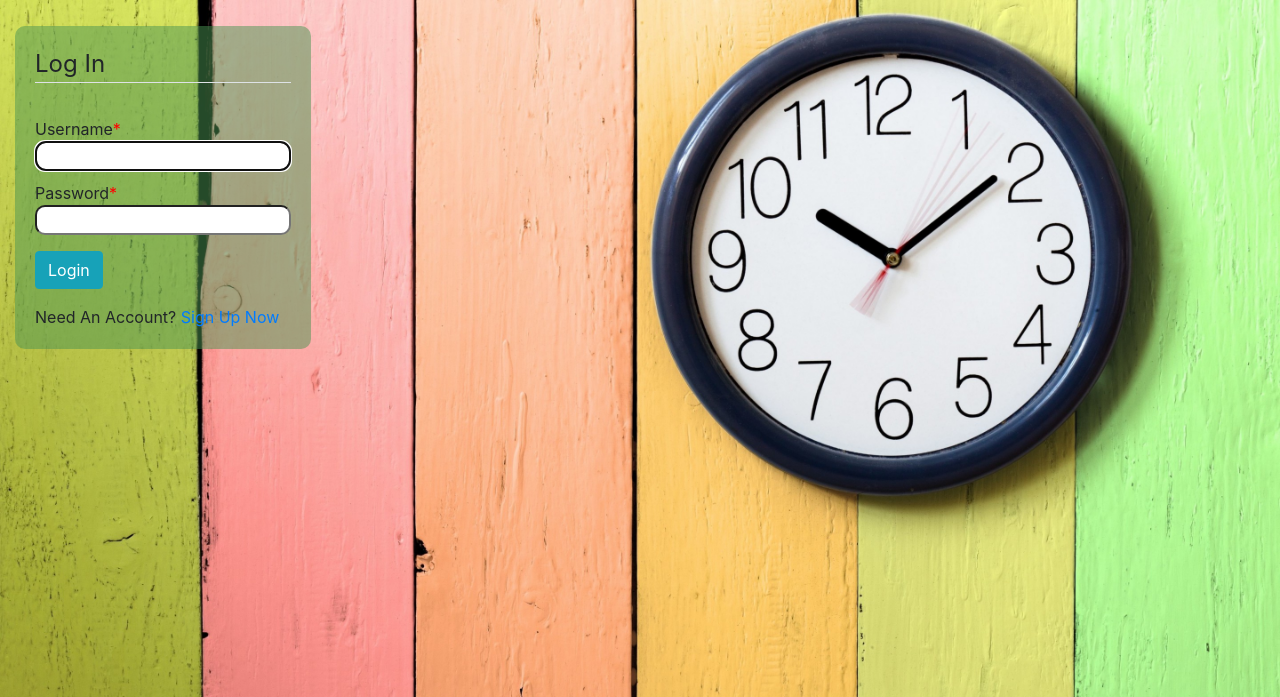
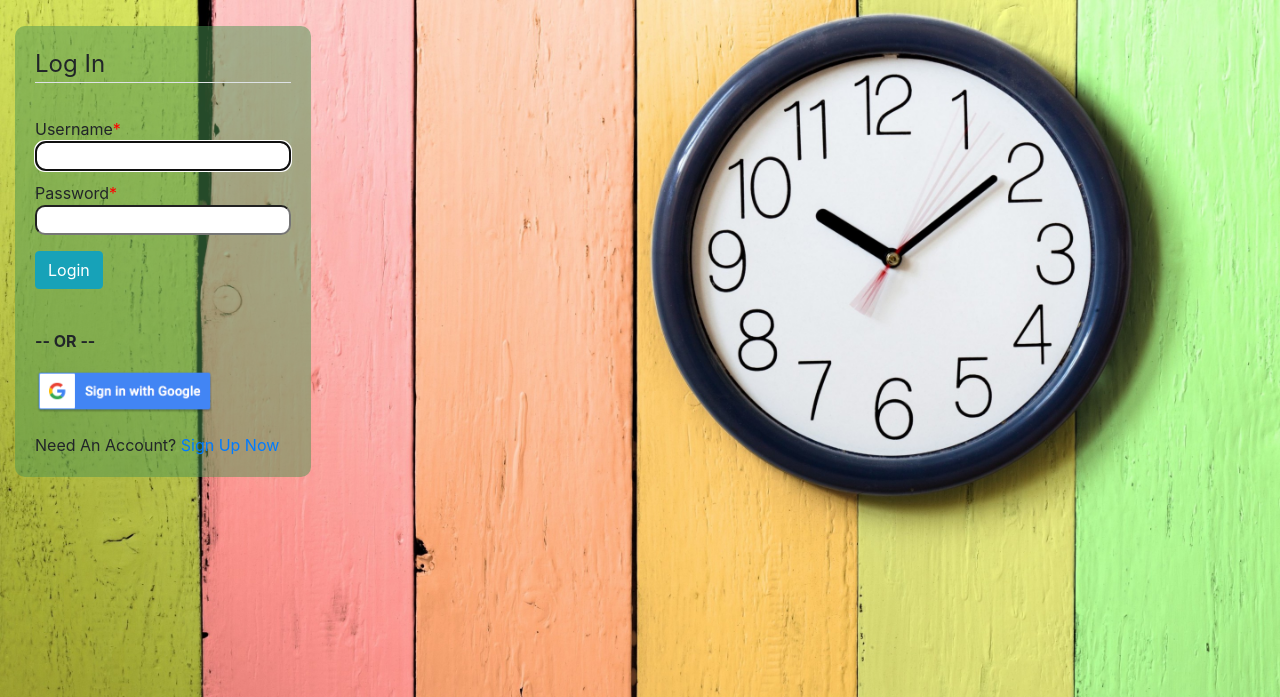
Before and after one commit to mozaffari-sadaf/Todolist-Django, a Django app: page /login/ in a window 1280 px wide. Shown: the top 697 px of the page. Run offline with Django 3.2, Linux system fonts and the light colour scheme; some libraries are stand-ins or nearby versions.

Commit message:
Add an option to be able to sign in using google.

```diff
--- a/static/todoapp/styles.css
+++ b/static/todoapp/styles.css
@@ -647,3 +647,11 @@ input[type=date]::-webkit-inner-spin-button {
 		display:block;
 	}
 }
+
+#google-login{
+  width:14vw;
+}
+
+.signup{
+	margin-top:20px;
+}
--- a/templates/todoapp/login.html
+++ b/templates/todoapp/login.html
@@ -11,6 +11,10 @@
 
 {% load crispy_forms_tags %}
 {% block content %}
+<head>
+	<link rel="stylesheet" type="text/css" href="{% static 'fontawesome/css/fontawesome-all.min.css' %}">
+	<!-- <script src="https://cdnjs.cloudflare.com/ajax/libs/bootstrap-social/5.1.1/bootstrap-social.css"></script> -->
+</head>
 <body>
 	<div class="container">
 		<section id="login">
@@ -23,7 +27,13 @@
 			<button class="btn btn-info" type="submit">Login</button>
 			</form>
 
-			<div>
+			<br>
+			<p><strong>-- OR --</strong></p>
+			<a href="{% url 'social:begin' 'google-oauth2' %}">
+				<img id="google-login" src="{% static 'todoapp/images/btn_google_signin.png' %}">
+			</a>
+
+			<div class="signup">
 				Need An Account? <a href="{% url 'todoapp:signup' %}">Sign Up Now</a>
 			<div>
 		</section>
--- a/templates/todoapp/signup.html
+++ b/templates/todoapp/signup.html
@@ -24,6 +24,10 @@
 			<button class="btn btn-info" type="submit">Sign up</button>
 			</form>
 
+			<br>
+			<p><strong>-- OR --</strong></p>
+			<a href="{% url 'social:begin' 'google-oauth2' %}">Sign up with Google</a>
+
 			<div>
 				Already Have An Account? <a href="{% url 'todoapp:login' %}">Sign In</a>
 			<div>
--- a/todolist/urls.py
+++ b/todolist/urls.py
@@ -19,4 +19,5 @@ from django.urls import include, path
 urlpatterns = [
 	path('', include('todoapp.urls')),
     path('admin/', admin.site.urls),
+	path('', include('social_django.urls', namespace='social')),
 ]
```
Also changed, not shown: todolist/settings.py (+13 -0 lines), db.sqlite3, static/todoapp/images/btn_google_signin.png (added).
